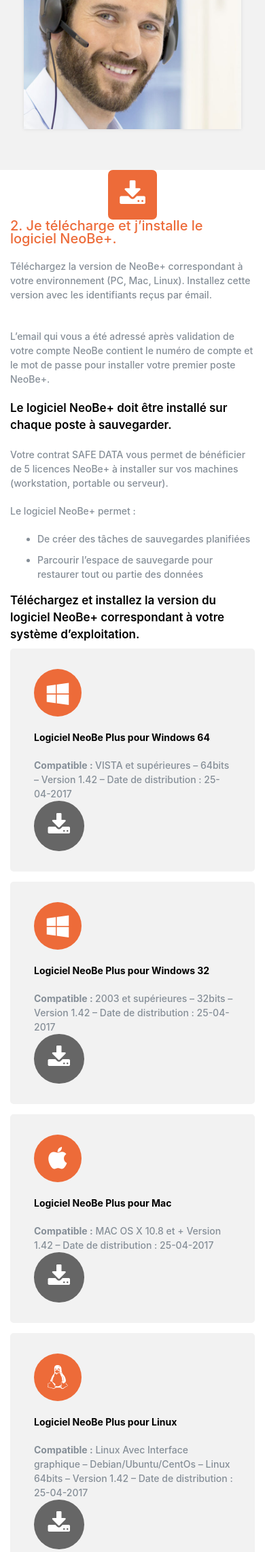
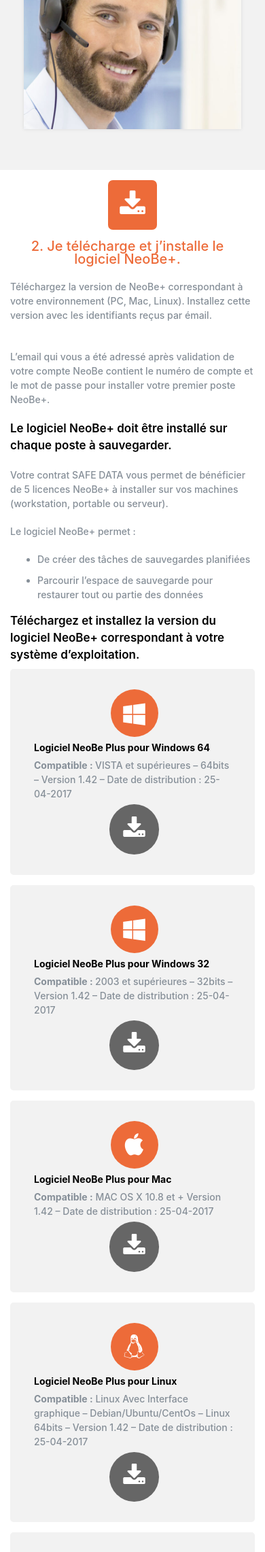
Before and after one commit to tokynjo/terebeneo, a Symfony app: template templates/front/steps/step2.html.twig in a window 390 px wide. Shown: the part 1652-3935 px from the top of the page at 68% size. Run offline with Twig, Linux system fonts and the light colour scheme; the template is opened without the code that fills it, so the values that code supplies are empty; some libraries are stand-ins or nearby versions.

Commit message:
step 2 resp

```diff
--- a/public/front/css/front.css
+++ b/public/front/css/front.css
@@ -267,6 +267,23 @@ iframe {
         padding-left: 2em;
     }
 
+    .row.item-download  .col-lg-2 {
+        width: 16.66%;
+
+    }
+    .row.item-download  .col-lg-8 {
+        width: 66.66%;
+    }
+    .row.item-download p {
+        margin: 5px 0px;
+    }
+
+    .page-content .step.active {
+        margin: 15px auto 0px auto;
+        text-align: center;
+    }
+
+
 }
 @media (max-width:768px) {
     ul.head {
@@ -397,4 +414,19 @@ iframe {
         text-align: center;
         flex: none;
     }
+
+    .row.item-download  .col-lg-2 {
+        width: 100%;
+        text-align: center;
+        display: block;
+    }
+    .row.item-download  .col-lg-8 {
+        width: 100%;
+        display: block;
+        margin-bottom: 5px;
+    }
+    .row.item-download p {
+        margin: 5px 0px;
+    }
+    .download {margin: auto;}
 }
--- a/src/Controller/StepsController.php
+++ b/src/Controller/StepsController.php
@@ -26,7 +26,7 @@ class StepsController extends Controller
     /**
      * second step
      *
-     * @Route("/etape-2", defaults={"page": "1", "_format"="html"}, methods={"GET"}, name="steps_two")
+     * @Route("/etape-2", defaults={"page": "1", "_format"="html"}, methods={"GET","POST"}, name="steps_two")
      * @param Request $request
      * @return Response
      */
--- a/templates/front/steps/step2.html.twig
+++ b/templates/front/steps/step2.html.twig
@@ -118,6 +118,6 @@
                 </a>
             </div>
         </div>
-        <div class="row item-download next-step"><button href="{{ path('steps_three') }}" class="link_1" >Etape suivante ></button></div>
+        <div class="row item-download next-step"><a href="{{ path('steps_three') }}" class="link_1" >Etape suivante ></a></div>
     </div>
 {% endblock %}
```
Also changed, not shown: templates/front/steps/step1.html.twig (+9 -6 lines).
